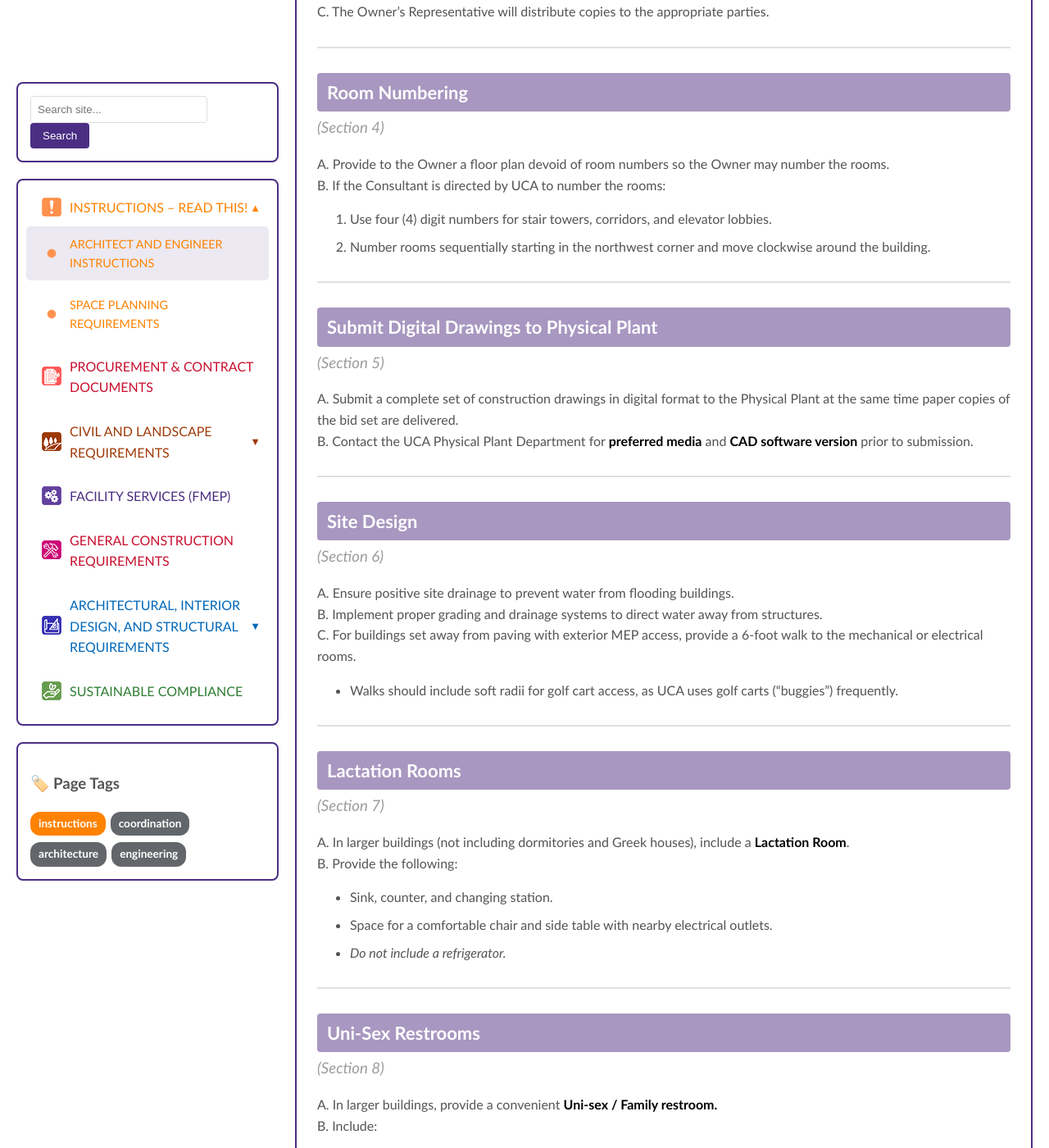
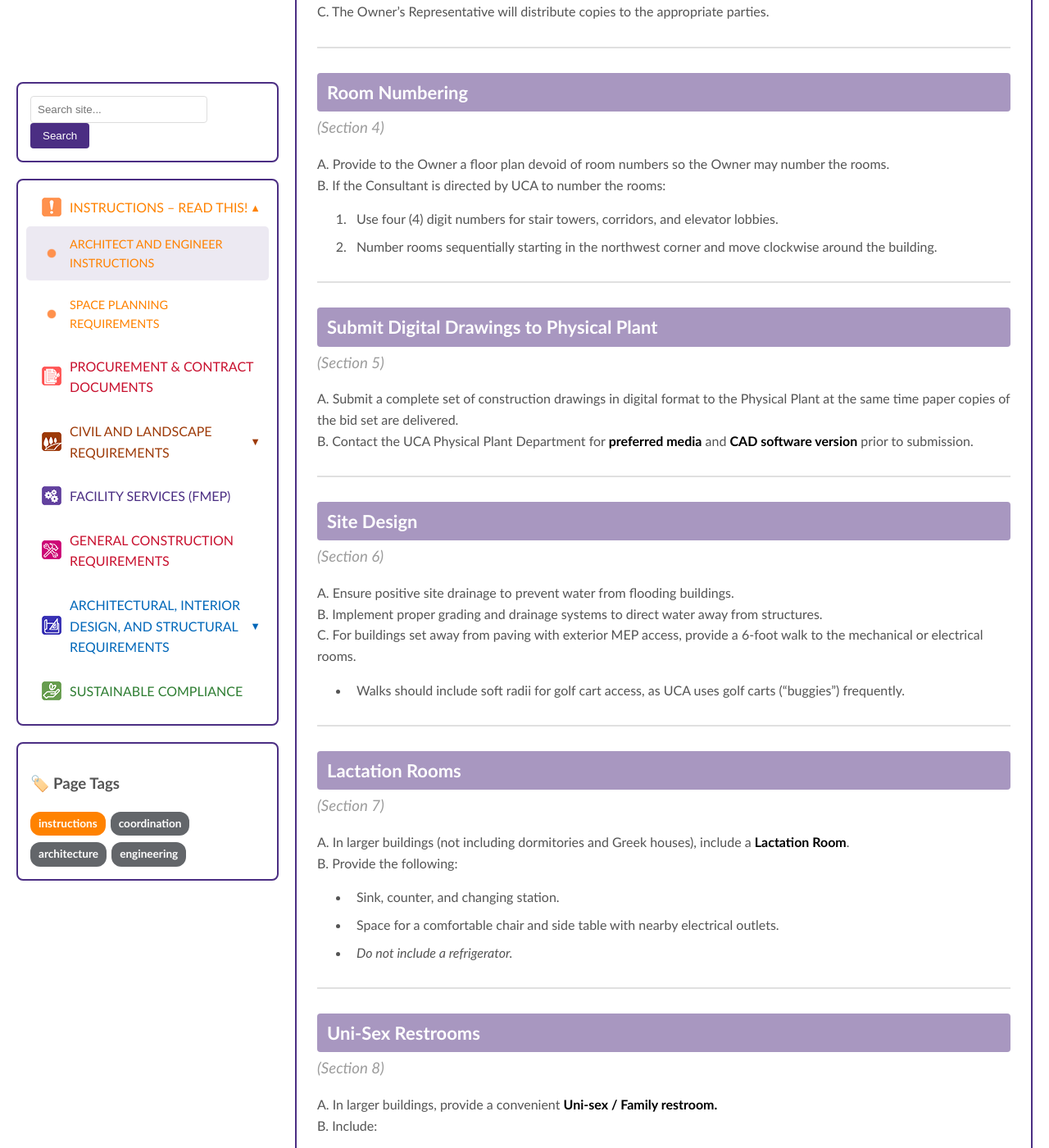
Before and after one commit to AMRJacob/UCA-Construction-Standards-CMS, a Jekyll site: the page built from _standards/instructions/architect-engineer/index.md, in a window 1280 px wide and 1400 px high, scrolled down 887 px. Shown: the whole window at 82% size. Built offline with Jekyll 4.4.1, drawn with Linux system fonts in a browser that asks for light colours.

Commit message:
Update default.html

```diff
--- a/_layouts/default.html
+++ b/_layouts/default.html
@@ -333,16 +333,17 @@
         line-height: 1.6;
     }
 
-    /* Lists - Proper indentation */
+    /* Lists - Hanging indent style */
     .main-content-box ul,
     .main-content-box ol {
         font-family: Calibri, 'Segoe UI', sans-serif;
         font-size: 12pt;
         color: var(--body-text-gray);
-        margin-left: 40px;
+        margin-left: 0;
         margin-bottom: 15px;
         line-height: 1.6;
-        padding-left: 0;
+        padding-left: 40px;
+        list-style-position: outside;
     }
 
     /* Sub-bullets - Additional indentation */
@@ -350,32 +351,27 @@
     .main-content-box ol ul,
     .main-content-box ul ol,
     .main-content-box ol ol {
-        margin-left: 30px;
+        margin-left: 0;
+        padding-left: 30px;
         margin-top: 8px;
         margin-bottom: 8px;
     }
 
     .main-content-box li {
         margin-bottom: 8px;
+        padding-left: 8px;
     }
 
-    /* Paragraphs within list items - align with bullet text (keep indented) */
+    /* Paragraphs within list items - NO extra indent, flows with text */
     .main-content-box li > p {
-        margin-left: 0;
-        margin-top: 5px;
-        margin-bottom: 10px;
-        text-indent: 0;
-    }
-
-    /* Multi-paragraph list items stay aligned */
-    .main-content-box li p:first-child {
-        display: inline;
+        margin: 5px 0 10px 0;
+        padding: 0;
     }
 
     /* Paragraphs immediately following lists - maintain indent */
     .main-content-box ul + p,
     .main-content-box ol + p {
-        margin-left: 40px;
+        margin-left: 48px;
     }
 
     /* Bold text */
```
